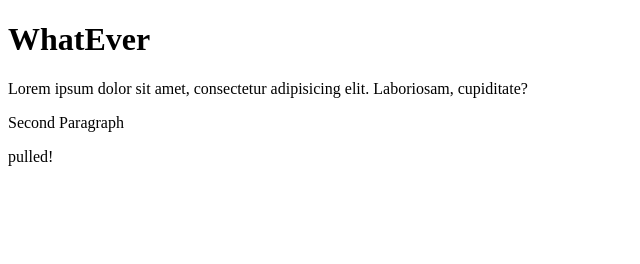
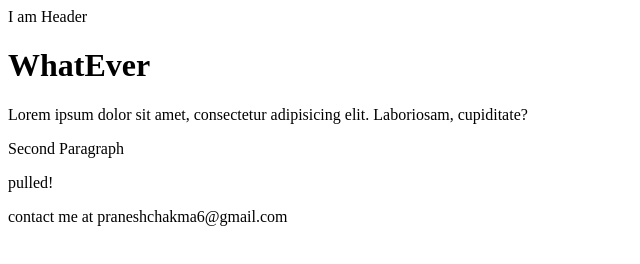
Before and after one commit to pranesh12/my-website, a plain HTML site: page index.html in a window 1280 px wide. Shown: the whole page, without its empty margins (0-640 px from the left). Drawn offline with Linux system fonts and the light colour scheme.

Commit message:
Third commit

```diff
--- a/index.html
+++ b/index.html
@@ -6,9 +6,19 @@
     <title>Document</title>
 </head>
 <body>
-    <h1>WhatEver</h1>
-    <p>Lorem ipsum dolor sit amet, consectetur adipisicing elit. Laboriosam, cupiditate?</p>
-    <p>Second Paragraph</p>
-    <p>pulled!</p>
+    <nav>
+        I am Header
+    </nav>
+    <div>
+        <h1>WhatEver</h1>
+        <p>Lorem ipsum dolor sit amet, consectetur adipisicing elit. Laboriosam, cupiditate?</p>
+        <p>Second Paragraph</p>
+        <p>pulled!</p>
+    </div>
+
+    <footer>
+        contact me at praneshchakma6@gmail.com
+    </footer>
+
 </body>
 </html>
```
